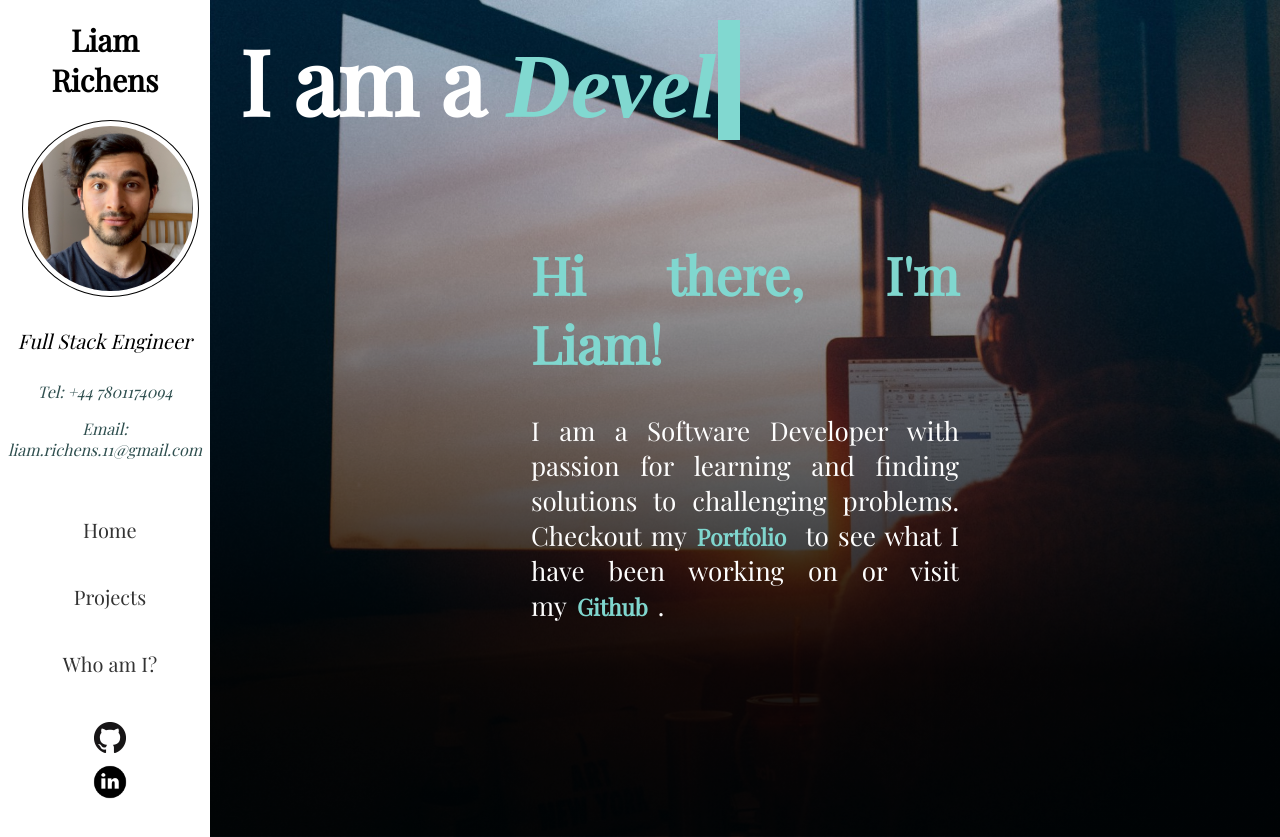
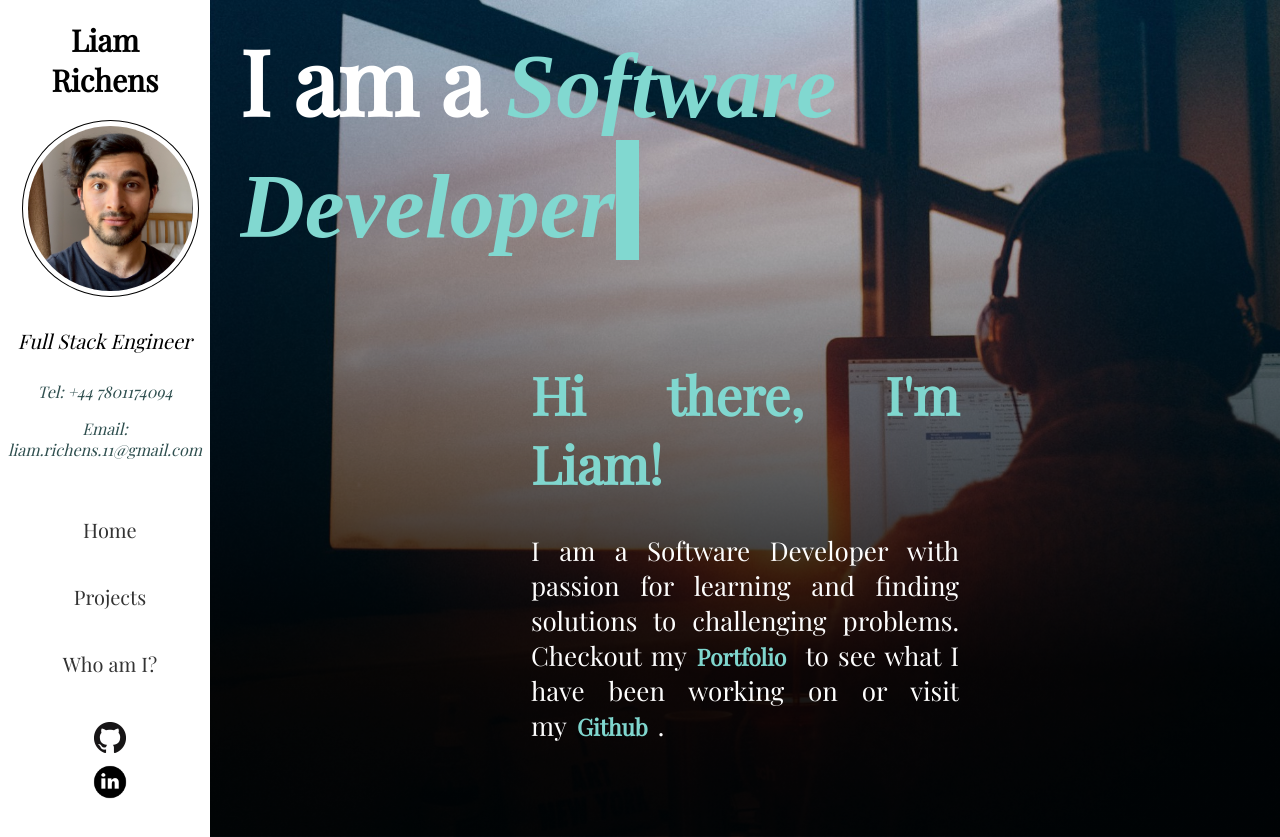
Before and after one commit to Li-Ri/PersonalWebsite, a React (Create React App) app in the folder client/: page / in a window 1280 px wide. Built offline with nearby package versions, Linux system fonts and the light colour scheme; a web font is replaced by a local one.

Commit message:
update title message

```diff
--- a/client/src/components/Blog.js
+++ b/client/src/components/Blog.js
@@ -13,7 +13,7 @@
     position: "relative",
     overflow: "hidden",
   };
-  const textArray = ["Developer.", "Problem Solver.", "Programmer."];
+  const textArray = ["Software Developer.", "Problem Solver.", "Programmer."];
   const typingDelay = 200;
   const erasingDelay = 100;
   const newTextDelay = 1000;
```
